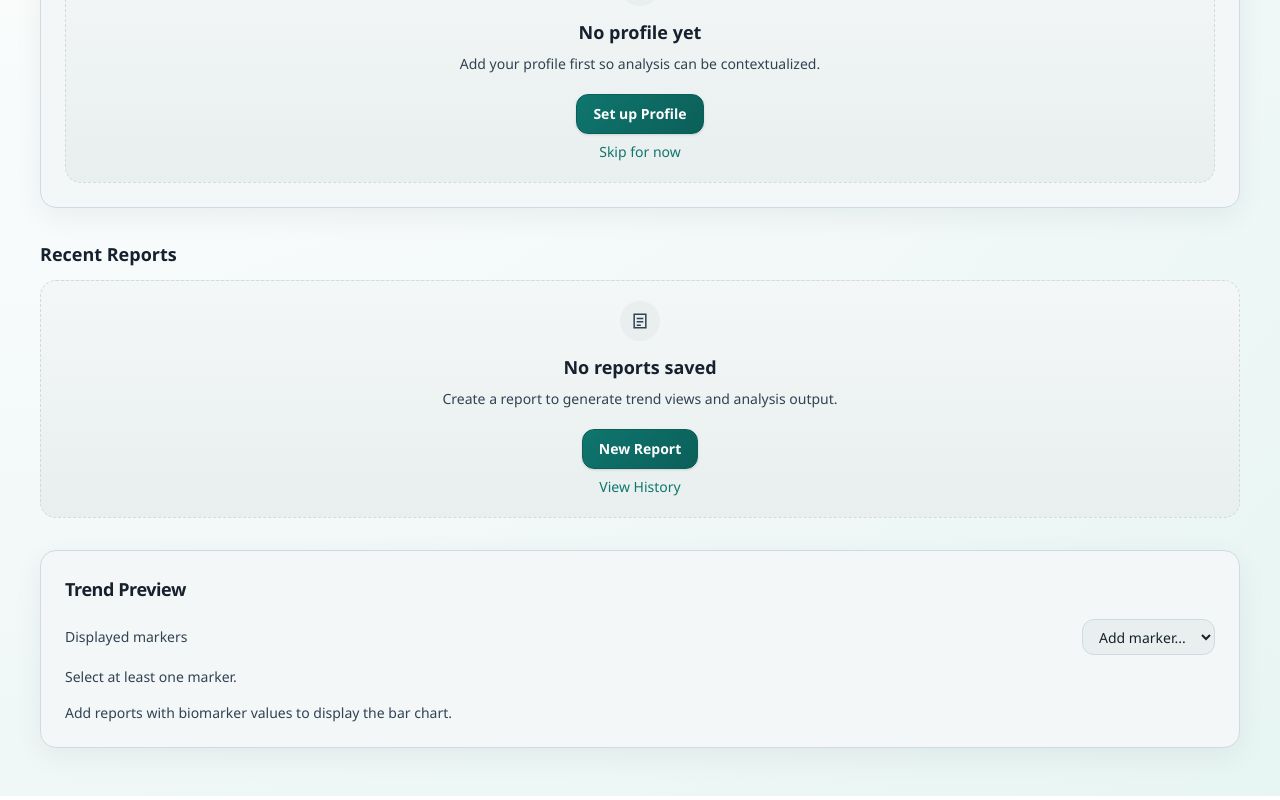
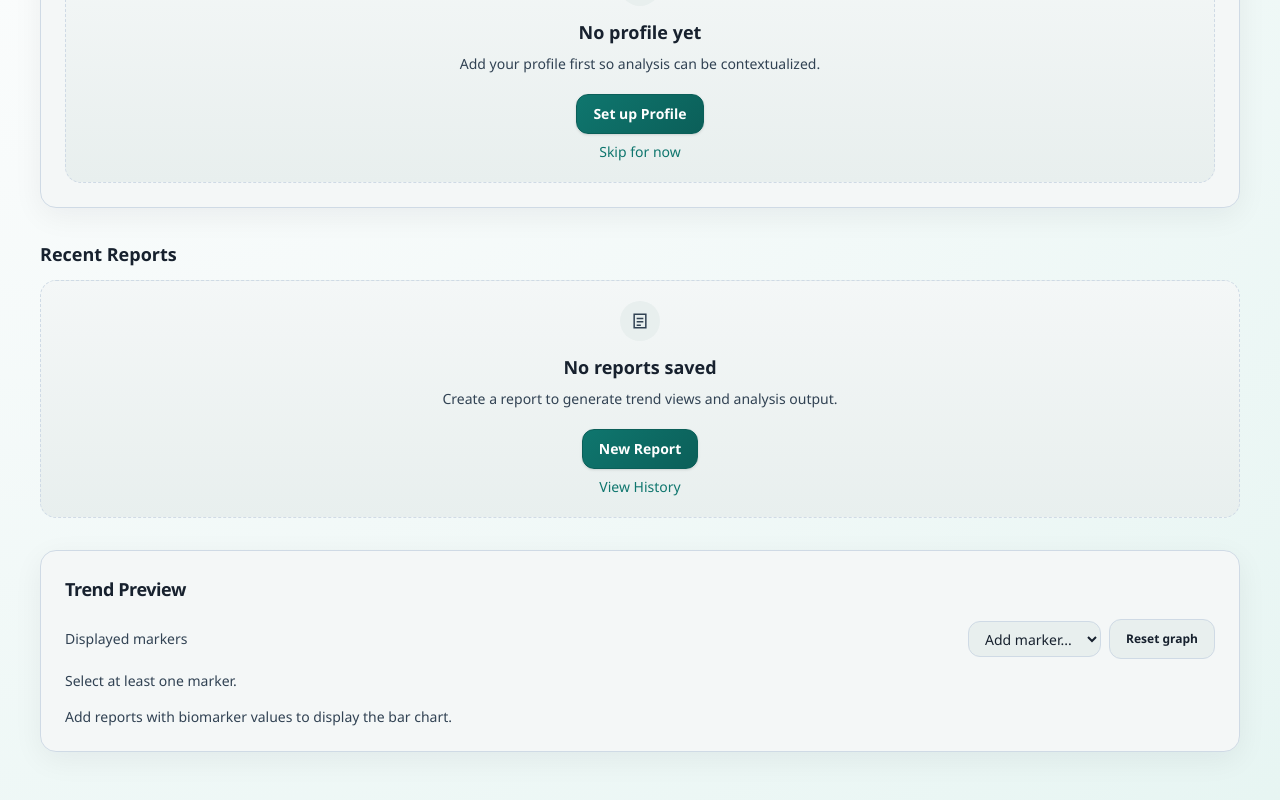
Before and after one commit to ediegotorres/hackathon_project, a Next.js app: page /dashboard in a window 1280 px wide. Shown: the part 579-1379 px from the top of the page. Built offline with nearby package versions, Linux system fonts and the light colour scheme.

Commit message:
ui change

```diff
--- a/app/dashboard/page.tsx
+++ b/app/dashboard/page.tsx
@@ -126,7 +126,9 @@ export default function DashboardPage() {
       label: formatDate(report.dateISO),
       values,
     };
-  });
+  }).filter((datum) =>
+    activeMarkerIds.some((markerId) => typeof datum.values[markerId] === "number"),
+  );
   const trackedBiomarkerKeys = new Set<string>();
   normalizedReports.forEach((report) => {
     Object.entries(report.biomarkers).forEach(([key, value]) => {
@@ -295,6 +297,7 @@ export default function DashboardPage() {
         <div className="mb-4 space-y-3">
           <div className="flex flex-wrap items-center justify-between gap-3">
             <p className="text-sm font-medium text-[var(--ink-soft)]">Displayed markers</p>
+            <div className="flex items-center gap-2">
               <select
                 aria-label="Add marker to bar chart"
                 defaultValue=""
@@ -302,7 +305,10 @@ export default function DashboardPage() {
                   const markerId = e.target.value;
                   if (!markerId) return;
                   setSelectionCustomized(true);
-                setSelectedMarkerIds((prev) => (prev.includes(markerId) ? prev : [...prev, markerId]));
+                  setSelectedMarkerIds((prev) => {
+                    const base = prev.length > 0 || selectionCustomized ? prev : activeMarkerIds;
+                    return base.includes(markerId) ? base : [...base, markerId];
+                  });
                   e.currentTarget.value = "";
                 }}
                 className="h-9 rounded-xl border border-[var(--line)] bg-[var(--surface-strong)] px-3 text-sm motion-safe:transition-colors motion-safe:duration-200 motion-reduce:transition-none focus-visible:outline-2 focus-visible:outline-offset-2 focus-visible:outline-[var(--brand)]"
@@ -316,6 +322,18 @@ export default function DashboardPage() {
                     </option>
                   ))}
               </select>
+              <Button
+                type="button"
+                variant="secondary"
+                className="h-9 px-3 text-xs"
+                onClick={() => {
+                  setSelectionCustomized(true);
+                  setSelectedMarkerIds([]);
+                }}
+              >
+                Reset graph
+              </Button>
+            </div>
           </div>
           <div className="flex flex-wrap gap-2">
             {activeMarkerIds.map((id) => {
```
Lines whose indentation alone changed are shown as unchanged.
